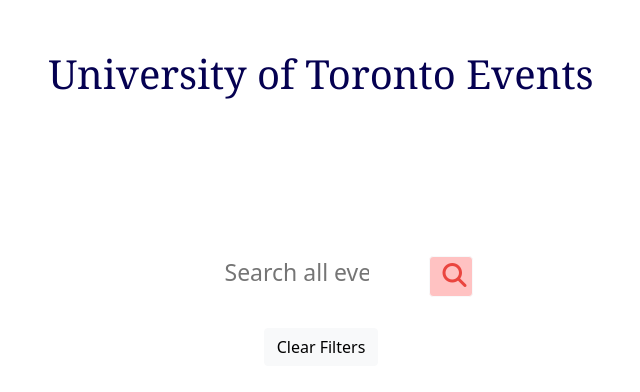
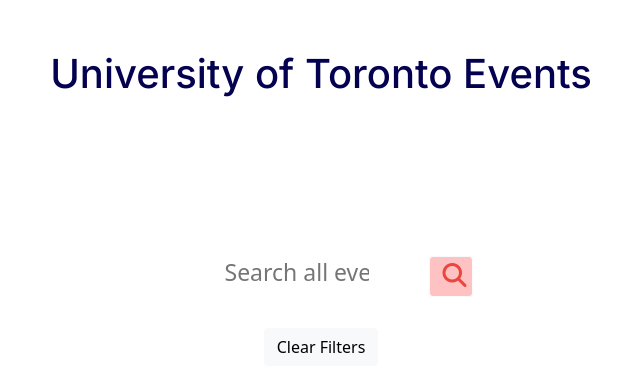
Before and after one commit to ECE444-2023Fall/UofT-EventHub, a Flask app: template app/templates/user_main.html in a window 1280 px wide. Shown: the part 73-465 px from the top of the page, without its empty margins (319-959 px from the left). Run offline with Flask 3, Linux system fonts and the light colour scheme; the template is opened without the code that fills it, so the values that code supplies are empty; parts of the project's set-up code (start-up, migrations or seed data) failed here and were passed over; some libraries are stand-ins or nearby versions; some web fonts are replaced.

Commit message:
Updated headings to be uniform

```diff
--- a/app/templates/user_main.html
+++ b/app/templates/user_main.html
@@ -79,7 +79,7 @@
             }
         </script>
         <div class="page-header">
-          <h1 style="color: #050151; font-family: Georgia, serif;">University of Toronto Events</h1>
+          <h1>University of Toronto Events</h1>
         </div>
         <div class="container search-sort-container">
           <div class="row" style="text-align: center;">
--- a/app/templates/user_organizers_list.html
+++ b/app/templates/user_organizers_list.html
@@ -5,7 +5,7 @@
 {% block content %}
     {% block page_content %}
         <div class="page-header">
-            <h1 style="color: #050151;">List of Organizers</h1>
+            <h1>List of Organizers</h1>
         </div>
         <div class="content">
             <div class="container event-list-container">
```
